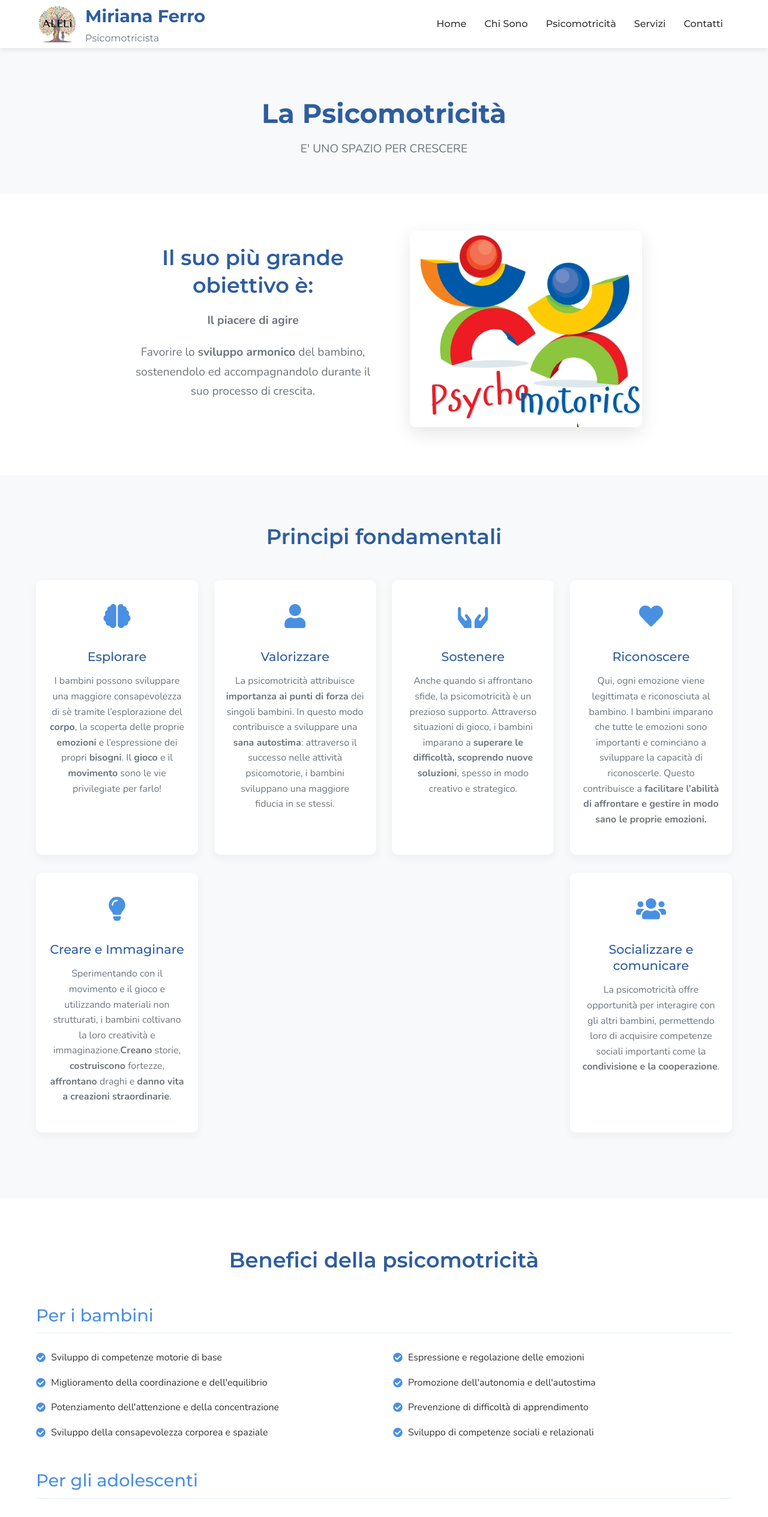
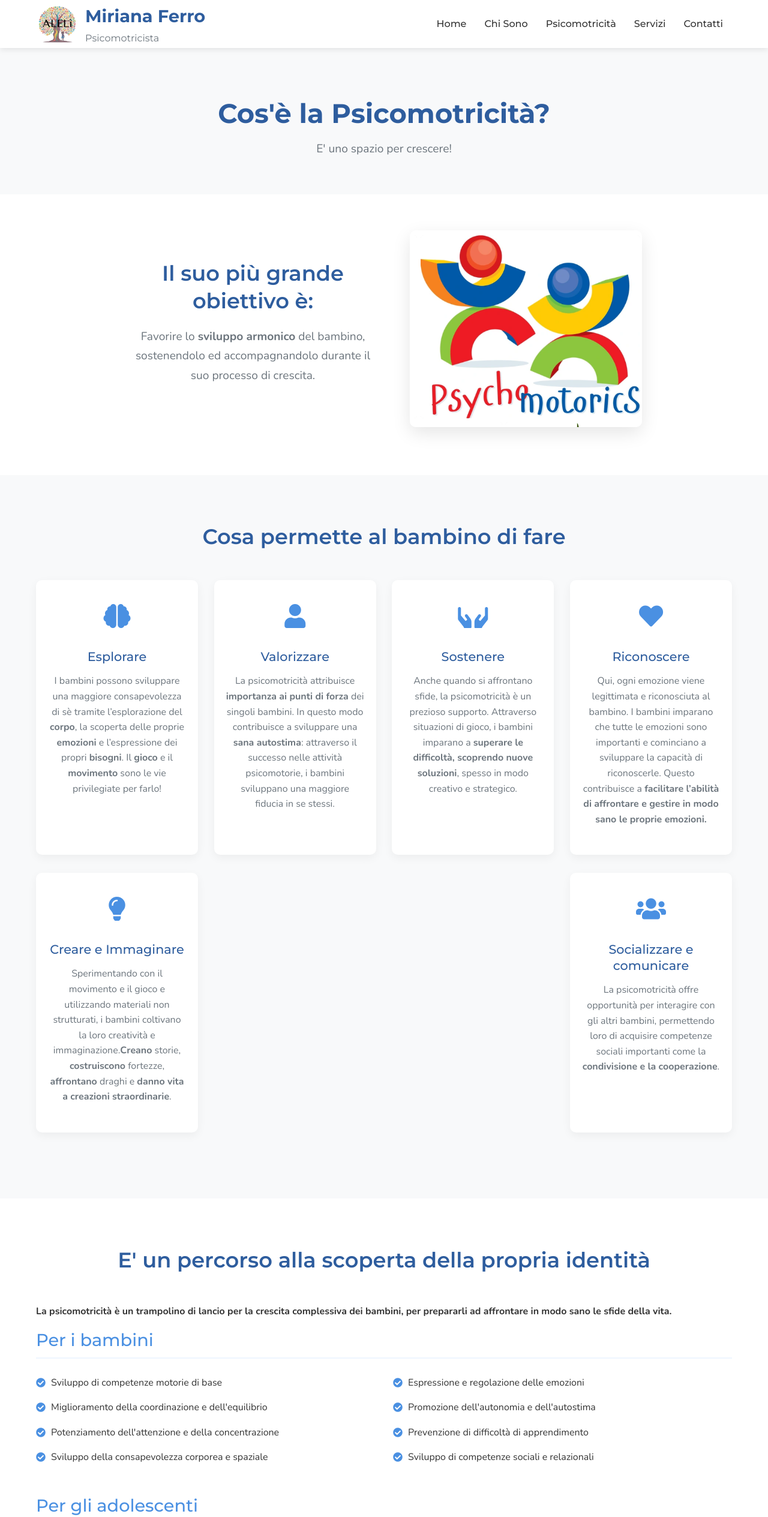
Before and after one commit to aikan86/MirianaPsicomotricita, a React (Create React App) app: page /psicomotricita in a window 1280 px wide. Shown: the top 2529 px of the page at 60% size. Built offline with nearby package versions, Linux system fonts and the light colour scheme.

Commit message:
Update Psicomotricita.js

```diff
--- a/src/pages/Psicomotricita.js
+++ b/src/pages/Psicomotricita.js
@@ -7,8 +7,8 @@ function Psicomotricita() {
     <div className="psicomotricita">
       <section className="page-header">
         <div className="header-container">
-          <h1>La Psicomotricità</h1>
-          <p>E' UNO SPAZIO PER CRESCERE</p>
+          <h1>Cos'è la Psicomotricità?</h1>
+          <p>E' uno spazio per crescere!</p>
         </div>
       </section>
 
@@ -16,9 +16,7 @@ function Psicomotricita() {
         <div className="intro-container">
           <div className="intro-text">
             <h2>Il suo più grande obiettivo è:</h2>
-            <p>
-              <strong> Il piacere di agire </strong>
-            </p>
+
             <p>
               Favorire lo <strong>sviluppo armonico</strong> del bambino, sostenendolo ed accompagnandolo durante il suo processo di crescita.
             </p>
@@ -31,7 +29,7 @@ function Psicomotricita() {
 
       <section className="principles-section">
         <div className="principles-container">
-          <h2>Principi fondamentali</h2>
+          <h2>Cosa permette al bambino di fare</h2>
           <div className="principles-grid">
 
             <div className="principle-card">
@@ -109,7 +107,11 @@ function Psicomotricita() {
 
       <section className="benefits-section">
         <div className="benefits-container">
-          <h2>Benefici della psicomotricità</h2>
+          <h2>E' un percorso alla scoperta della propria identità</h2>
+            <p>
+              <strong> La psicomotricità è un trampolino di lancio per la crescita complessiva dei bambini,
+                per prepararli ad affrontare in modo sano le sfide della vita. </strong>
+            </p>
 
           <div className="age-group">
             <h3>Per i bambini</h3>
```
